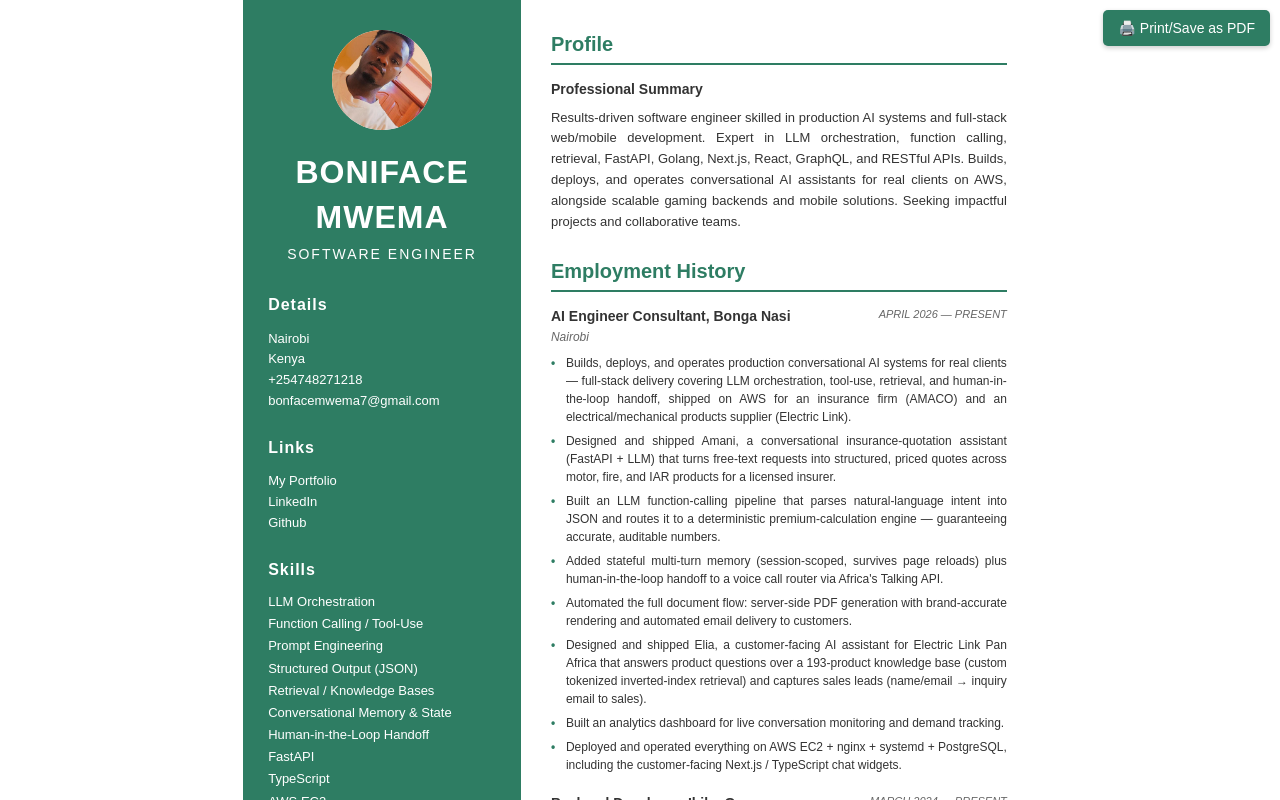
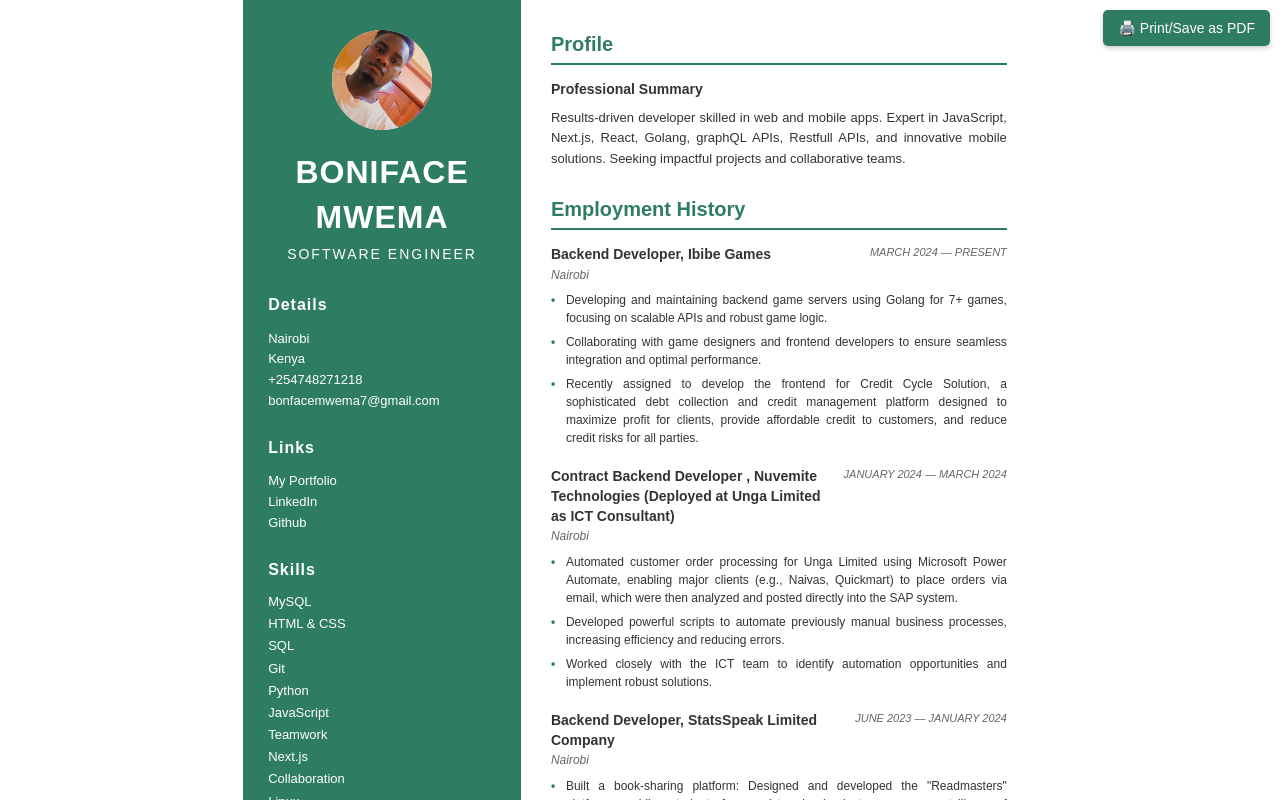
Before and after one commit to Techbite-sudo/Resume, a Next.js app: page / in a window 1280 px wide. Shown: the top 800 px of the page. Built offline with nearby package versions, Linux system fonts and the light colour scheme.

Commit message:
Revert "Add Bonga Nasi AI Engineer role, expand skills with AI/LLM stack, update summary and portfolio link"
This reverts commit 1d262c0a5978c843ce67d0a78080fbb3a503c5df.

```diff
--- a/app/page.tsx
+++ b/app/page.tsx
@@ -101,7 +101,7 @@ export default function Resume() {
           <div className="sidebar-section">
             <h3>Links</h3>
             <p>
-              <a href="https://mwema.techbiteventures.com/" target="_blank" rel="noreferrer">
+              <a href="https://techbite-portfolio.vercel.app/" target="_blank" rel="noreferrer">
                 My Portfolio
               </a>
               <br />
@@ -118,18 +118,6 @@ export default function Resume() {
           <div className="sidebar-section">
             <h3>Skills</h3>
             <ul className="skills-list">
-              <li>LLM Orchestration</li>
-              <li>Function Calling / Tool-Use</li>
-              <li>Prompt Engineering</li>
-              <li>Structured Output (JSON)</li>
-              <li>Retrieval / Knowledge Bases</li>
-              <li>Conversational Memory & State</li>
-              <li>Human-in-the-Loop Handoff</li>
-              <li>FastAPI</li>
-              <li>TypeScript</li>
-              <li>AWS EC2</li>
-              <li>nginx / systemd</li>
-              <li>Linux Server Admin</li>
               <li>MySQL</li>
               <li>HTML & CSS</li>
               <li>SQL</li>
@@ -172,7 +160,9 @@ export default function Resume() {
             <div className="profile-summary">
               <h3>Professional Summary</h3>
               <p>
-                Results-driven software engineer skilled in production AI systems and full-stack web/mobile development. Expert in LLM orchestration, function calling, retrieval, FastAPI, Golang, Next.js, React, GraphQL, and RESTful APIs. Builds, deploys, and operates conversational AI assistants for real clients on AWS, alongside scalable gaming backends and mobile solutions. Seeking impactful projects and collaborative teams.
+                Results-driven developer skilled in web and mobile apps. Expert in JavaScript, Next.js, React, Golang,
+                graphQL APIs, Restfull APIs, and innovative mobile solutions. Seeking impactful projects and
+                collaborative teams.
               </p>
             </div>
           </div>
@@ -180,28 +170,6 @@ export default function Resume() {
           {/* EMPLOYMENT HISTORY */}
           <div className="section">
             <h2>Employment History</h2>
-
-            <div className="job-entry">
-              <div className="job-header">
-                <div className="job-title">
-                  <h3>AI Engineer Consultant, Bonga Nasi</h3>
-                  <div className="job-company">Nairobi</div>
-                </div>
-                <div className="job-dates">APRIL 2026 — PRESENT</div>
-              </div>
-              <div className="job-description">
-                <ul>
-                  <li>Builds, deploys, and operates production conversational AI systems for real clients — full-stack delivery covering LLM orchestration, tool-use, retrieval, and human-in-the-loop handoff, shipped on AWS for an insurance firm (AMACO) and an electrical/mechanical products supplier (Electric Link).</li>
-                  <li>Designed and shipped Amani, a conversational insurance-quotation assistant (FastAPI + LLM) that turns free-text requests into structured, priced quotes across motor, fire, and IAR products for a licensed insurer.</li>
-                  <li>Built an LLM function-calling pipeline that parses natural-language intent into JSON and routes it to a deterministic premium-calculation engine — guaranteeing accurate, auditable numbers.</li>
-                  <li>Added stateful multi-turn memory (session-scoped, survives page reloads) plus human-in-the-loop handoff to a voice call router via Africa's Talking API.</li>
-                  <li>Automated the full document flow: server-side PDF generation with brand-accurate rendering and automated email delivery to customers.</li>
-                  <li>Designed and shipped Elia, a customer-facing AI assistant for Electric Link Pan Africa that answers product questions over a 193-product knowledge base (custom tokenized inverted-index retrieval) and captures sales leads (name/email → inquiry email to sales).</li>
-                  <li>Built an analytics dashboard for live conversation monitoring and demand tracking.</li>
-                  <li>Deployed and operated everything on AWS EC2 + nginx + systemd + PostgreSQL, including the customer-facing Next.js / TypeScript chat widgets.</li>
-                </ul>
-              </div>
-            </div>
 
             <div className="job-entry">
               <div className="job-header">
```
